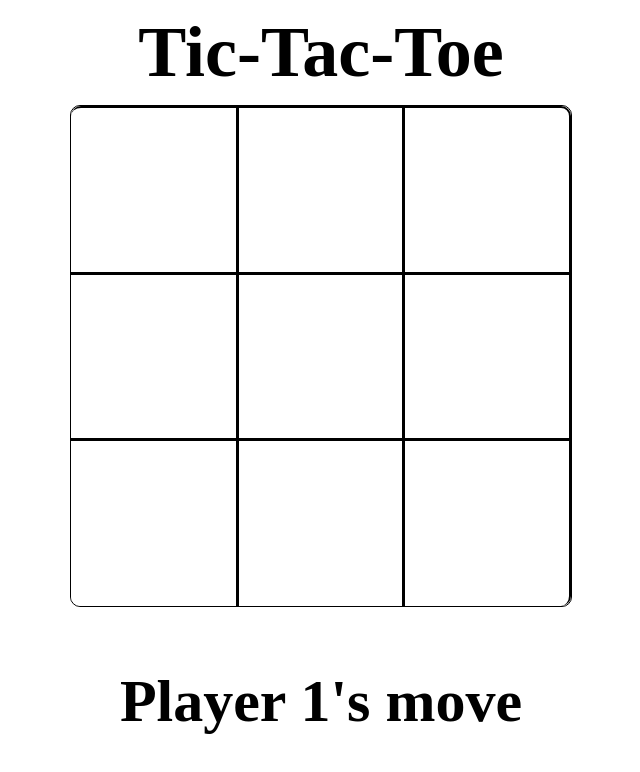
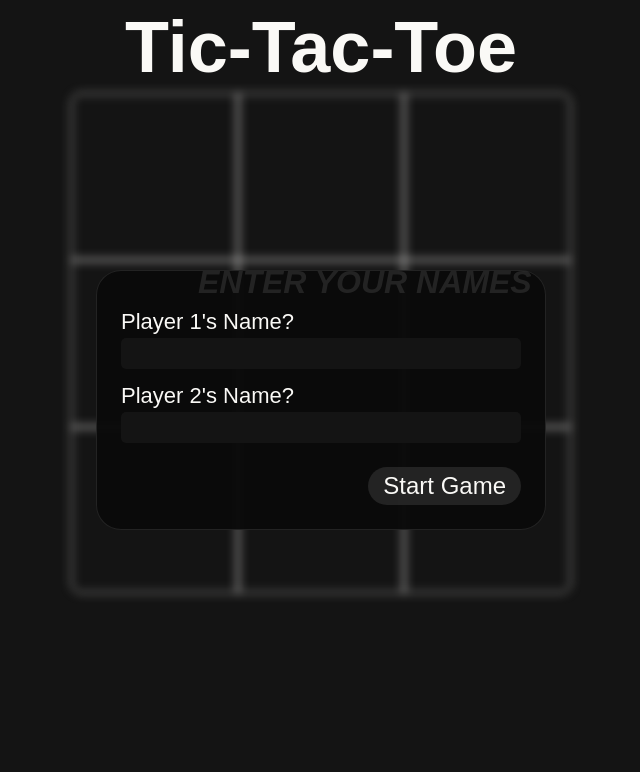
Before and after one commit to Copperage/TOP-Tic-Tac-Toe, a plain HTML site: page index.html in a window 1280 px wide. Shown: the whole page, without its empty margins (319-959 px from the left). Drawn offline with Linux system fonts and the light colour scheme.

Commit message:
added modal before game starts, some fluff too

```diff
--- a/index.html
+++ b/index.html
@@ -9,25 +9,43 @@
 		<title>Tic-Tac-Toe</title>
 	</head>
 	<body>
+		<div class="name-entry modal">
+			<form>
+				<div class="text-wrapper">
+					<span>Enter your names</span>
+				</div>
+				<div class="input-wrapper">
+					<label for="player1">Player 1's Name?</label>
+					<input type="text" id="player1" name="player1" required />
+				</div>
+				<div class="input-wrapper">
+					<label for="player1">Player 2's Name?</label>
+					<input type="text" id="player2" name="player2" required />
+				</div>
+				<div class="button-container">
+					<button id="start" type="submit">Start Game</button>
+				</div>
+			</form>
+		</div>
 		<header class="header-container">
 			<h1>Tic-Tac-Toe</h1>
 			<h2></h2>
 		</header>
 		<main>
 			<div class="game-container">
-				<button class="box no-l br-tl"></button>
+				<button class="box br-tl"></button>
 				<button class="box"></button>
 				<button class="box br-tr"></button>
-				<button class="box no-l"></button>
 				<button class="box"></button>
 				<button class="box"></button>
-				<button class="box no-l no-b br-bl"></button>
-				<button class="box no-b"></button>
-				<button class="box no-b br-br"></button>
+				<button class="box"></button>
+				<button class="box br-bl"></button>
+				<button class="box"></button>
+				<button class="box br-br"></button>
 			</div>
 
 			<div class="turn-container">
-				<h2 class="whose-turn">Player 1's move</h2>
+				<h2 class="whose-turn"></h2>
 			</div>
 		</main>
 	</body>
--- a/script.js
+++ b/script.js
@@ -2,6 +2,10 @@
 const tttBoxes = document.querySelectorAll('.box');
 const tttBoard = document.querySelector('.game-container');
 const playerMove = document.querySelector('.whose-turn');
+const modalBox = document.querySelector('.name-entry');
+const p1Input = document.getElementById('player1');
+const p2Input = document.getElementById('player2');
+const startButton = document.getElementById('start');
 
 //Game board init
 let gameBoardArr = [
@@ -12,8 +16,26 @@ let gameBoardArr = [
 
 let currentPlayer = 'X';
 
+//Pre-setup
+startButton.addEventListener('click', () => {
+	const p1Name = p1Input.value;
+	const p2Name = p2Input.value;
+
+	playerMove.textContent = `${p1Name}'s move`;
+
+	modalBox.classList.add('fade-anim');
+	tttBoard.classList.remove('container-blur');
+
+	setTimeout(() => {
+		modalBox.style.display = 'none';
+	}, 260);
+
+	event.preventDefault();
+	gameBoard(p1Name, p2Name);
+});
+
 //Set up the gameboard
-const gameBoard = () => {
+const gameBoard = (p1Name, p2Name) => {
 	//Add event listeners to the gameboard
 	for (let i = 0; i < tttBoxes.length; i++) {
 		tttBoxes[i].addEventListener('click', () => {
@@ -36,22 +58,29 @@ const gameBoard = () => {
 			//Show whose turn it is after event listener is handled
 			currentPlayer = currentPlayer === 'X' ? 'O' : 'X';
 
+			playerMove.textContent = `${p1Name}'s move`;
+
 			currentPlayer === 'X'
-				? (playerMove.textContent = "Player 1's move")
-				: (playerMove.textContent = "Player 2's move");
+				? (playerMove.textContent = `${p1Name}'s move`)
+				: (playerMove.textContent = `${p2Name}'s move`);
 
 			// Check winner
 			const gameResult = checkResult();
 			if (gameResult === (draw = true)) {
 				playerMove.textContent = "It's a tie!";
 			} else if (gameResult) {
-				playerMove.textContent = `Player ${gameResult === 'X' ? 1 : 2} wins!`;
+				playerMove.textContent = `${
+					gameResult === 'X'
+						? (playerMove.textContent = `${p1Name}`)
+						: (playerMove.textContent = `${p2Name}`)
+				} wins!`;
 				return;
 			}
 		});
 	}
 };
 
+//Winner conditions and algo
 const checkResult = () => {
 	let winner;
 	let draw = true;
@@ -85,7 +114,6 @@ const checkResult = () => {
 	return winner;
 };
 
-//Winning conditions
 const winningConds = [
 	[0, 1, 2], // Top row
 	[3, 4, 5], // Middle row
@@ -97,4 +125,6 @@ const winningConds = [
 	[2, 4, 6], // TR to BL diagonally
 ];
 
-gameBoard();
+modalBox.style.display = 'flex';
+modalBox.classList.remove('fade-anim');
+tttBoard.classList.add('container-blur');
--- a/style.css
+++ b/style.css
@@ -4,9 +4,99 @@
 	font-size: 24px;
 }
 
+:root {
+	--font-color: #faf9f6;
+	--bg-color: rgb(20, 20, 20);
+	--modal-color: rgb(10, 10, 10, 0.95);
+	--transparent-color: rgba(255, 255, 255, 0.1);
+}
+
 body {
+	font-family: Arial, Helvetica, sans-serif;
 	display: grid;
 	grid-template-rows: 0.5fr 1.5fr;
+	background-color: var(--bg-color);
+	color: var(--font-color);
+}
+
+.modal {
+	position: fixed;
+	display: flex;
+	justify-content: center;
+	align-items: center;
+	width: 100%;
+	height: 100%;
+	z-index: 1;
+	overflow: auto;
+}
+
+.fade-anim {
+	opacity: 0;
+	transition: opacity 250ms ease-in-out;
+}
+
+.modal form {
+	position: relative;
+	background-color: var(--modal-color);
+	padding: 1rem;
+	width: 100%;
+	max-width: 400px;
+	height: fit-content;
+	border-radius: 25px;
+	border: 1px solid var(--transparent-color);
+}
+
+.modal form .text-wrapper {
+	position: absolute;
+	top: 0;
+	right: 0;
+	transform: translate(-4%, -18%);
+	box-sizing: border-box;
+}
+
+.modal form span {
+	font-weight: 900;
+	font-size: 32px;
+	text-transform: uppercase;
+	font-style: italic;
+	color: var(--transparent-color);
+}
+
+.input-wrapper {
+	display: flex;
+	flex-direction: column;
+	margin: 10px 0;
+}
+
+.input-wrapper label {
+	font-size: 22px;
+	line-height: 1.5;
+	color: var(--font-color);
+}
+
+.modal input {
+	padding: 5px;
+	border-radius: 5px;
+	border: none;
+	font-size: 18px;
+	outline: none;
+	background-color: var(--bg-color);
+	color: var(--font-color);
+}
+
+.modal .button-container {
+	display: flex;
+	justify-content: flex-end;
+	margin-top: 1rem;
+}
+
+.modal button {
+	cursor: pointer;
+	padding: 5px 15px;
+	border-radius: 25px;
+	border: none;
+	background-color: var(--transparent-color);
+	color: var(--font-color);
 }
 
 .header-container {
@@ -25,35 +115,33 @@ main {
 	display: grid;
 	width: 500px;
 	height: 500px;
-	border: 1px solid black;
-	border-radius: 10px;
+	text-shadow: none;
+	box-shadow: none;
 	grid-template-columns: 1fr 1fr 1fr;
 	grid-template-rows: 1fr 1fr 1fr;
 	grid-template-areas:
 		'. . .'
 		'. . .'
 		'. . .';
+	filter: blur(0);
+	transition: 250ms ease-in-out;
+}
+
+.container-blur {
+	filter: blur(5px);
 }
 
 .box {
 	display: grid;
-	border-left: 1px solid black;
-	border-bottom: 1px solid black;
-	background-color: rgb(255, 255, 255);
+	border: 1px solid var(--font-color);
 	border-style: solid;
-	font-size: 550%;
+	font-size: 5.5rem;
+	background-color: var(--bg-color);
+	color: var(--font-color);
 }
 
 .box:hover {
-	background-color: rgb(240, 240, 240);
-}
-
-.no-l {
-	border-left: 0;
-}
-
-.no-b {
-	border-bottom: 0;
+	background-color: rgba(255, 255, 255, 0.1);
 }
 
 .br-tl {
@@ -71,6 +159,7 @@ main {
 .br-br {
 	border-radius: 0 0 10px 0;
 }
+
 .whose-turn {
 	margin-top: 2.5rem;
 	text-align: center;
```
